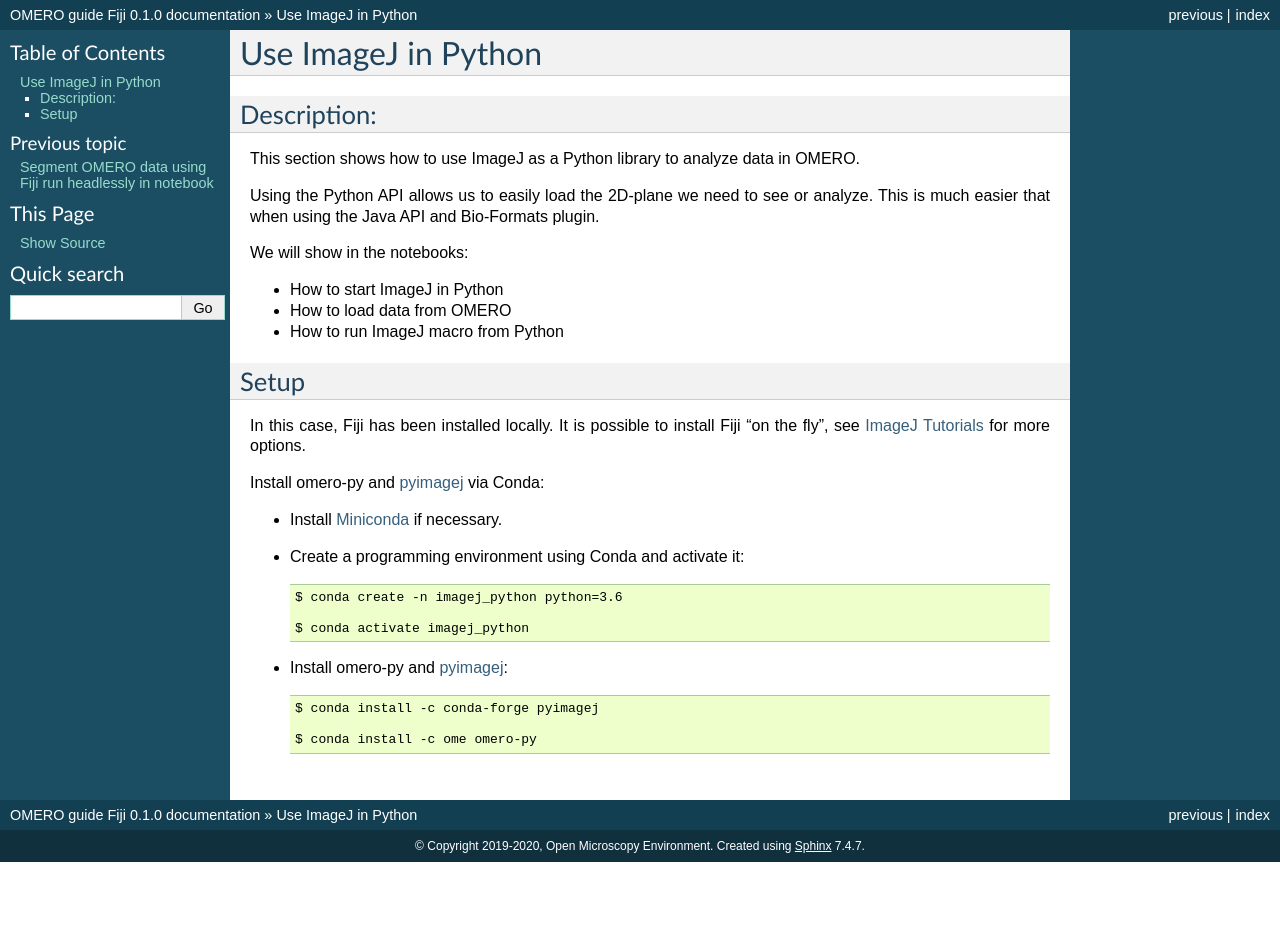
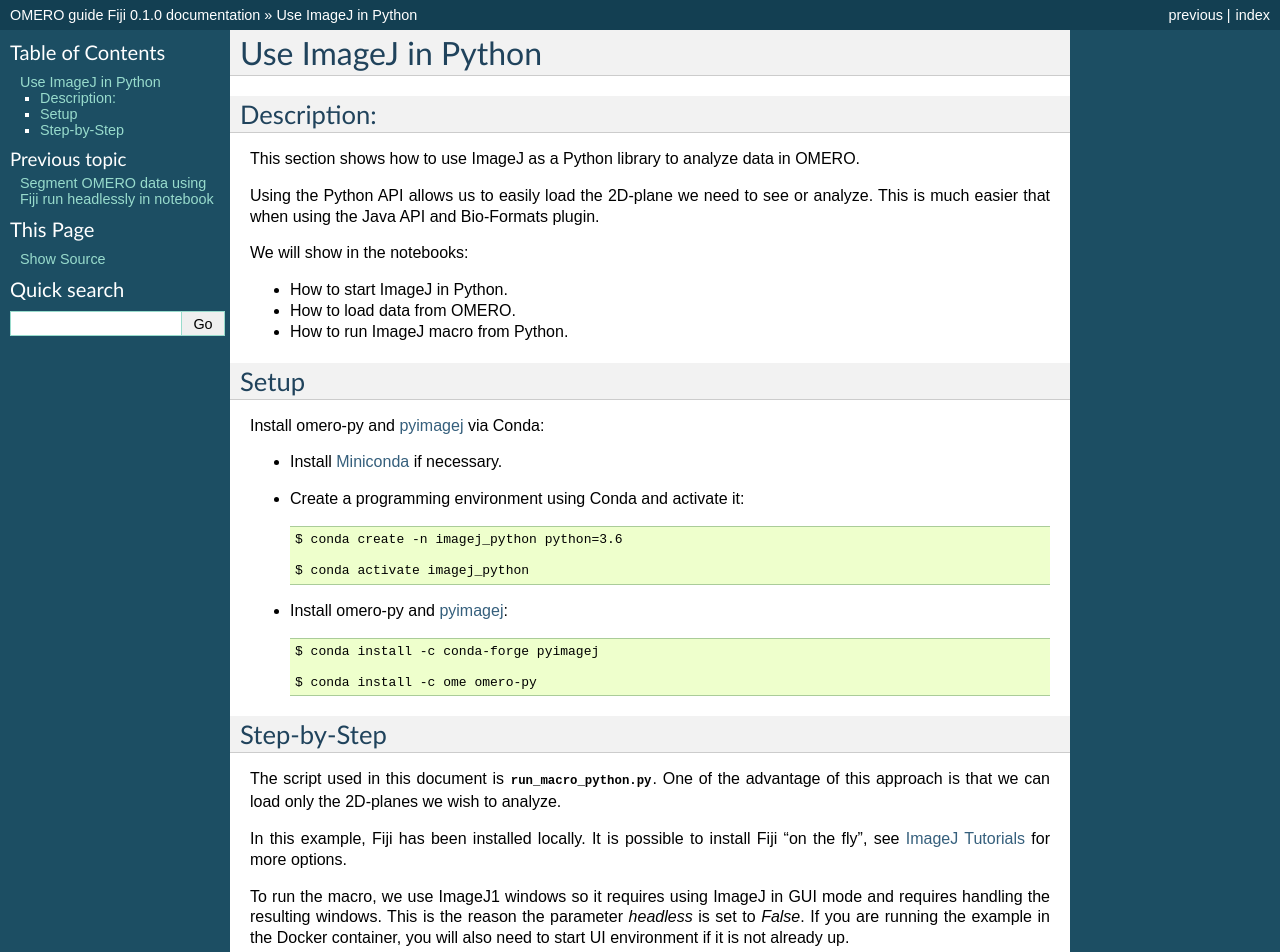
Before and after one commit to ome/omero-guide-fiji, a Sphinx documentation site: the page built from docs/imagej_python.rst, in a window 1280 px wide and 1400 px high. Shown: the top 952 px of the window. Built offline with Sphinx 7.4.7, drawn with Linux system fonts in a browser that asks for light colours; some of the changed text lies outside the part shown.

Commit message:
improve doc

```diff
--- a/docs/imagej_python.rst
+++ b/docs/imagej_python.rst
@@ -11,17 +11,14 @@
 
 We will show in the notebooks:
 
-- How to start ImageJ in Python
+- How to start ImageJ in Python.
 
-- How to load data from OMERO
+- How to load data from OMERO.
 
-- How to run ImageJ macro from Python
+- How to run ImageJ macro from Python.
 
 Setup
 -----
-
-In this case, Fiji has been installed locally. It is possible to install Fiji "on the fly",
-see `ImageJ Tutorials <https://nbviewer.jupyter.org/github/imagej/tutorials/blob/master/notebooks/ImageJ-Tutorials-and-Demo.ipynb>`_ for more options.
 
 Install omero-py and `pyimagej <https://pypi.org/project/pyimagej/>`_ via Conda:
 
@@ -38,3 +35,57 @@
     $ conda install -c conda-forge pyimagej
 
     $ conda install -c ome omero-py
+
+Step-by-Step
+------------
+
+The script used in this document is :download:`run_macro_python.py <../scripts/python/run_macro_python.py>`.
+One of the advantage of this approach is that we can load only the 2D-planes we wish to analyze.
+
+In this example, Fiji has been installed locally. It is possible to install Fiji "on the fly",
+see `ImageJ Tutorials <https://nbviewer.jupyter.org/github/imagej/tutorials/blob/master/notebooks/ImageJ-Tutorials-and-Demo.ipynb>`_ for more options.
+
+To run the macro, we use ImageJ1 windows so it requires using ImageJ in GUI mode and requires handling the resulting windows. This is the reason the parameter `headless` is set to `False`.
+If you are running the example in the Docker container,
+you will also need to start UI environment if it is not already up.
+
+If you do not use any ImageJ1 features e.g. macro, you do **not** need the UI environment and do **not** need to set the `headless` parameter (default is `True`).
+
+Modules and methods which need to be imported:
+
+.. literalinclude:: ../scripts/python/run_macro_python.py
+    :start-after: # Imports
+    :end-before: # Step 1
+
+Load Fiji. If you run the script locally, point to your local installation of Fiji or load Fiji "on the fly":
+
+.. literalinclude:: ../scripts/python/run_macro_python.py
+    :start-after: # Step 1
+    :end-before: # Step 2
+
+Connect to the server. It is also important to close the connection again
+to clear up potential resources held on the server. This is done in the
+``disconnect`` method:
+
+.. literalinclude:: ../scripts/python/run_macro_python.py
+    :start-after: # Step 2
+    :end-before: # Step 4
+
+Load an image from IDR:
+
+.. literalinclude:: ../scripts/python/run_macro_python.py
+    :start-after: # Step 3
+    :end-before: # -
+
+Load the binary plane as numpy array:
+
+.. literalinclude:: ../scripts/python/run_macro_python.py
+    :start-after: # Step 4
+    :end-before: # Step 5
+
+To be used in ImageJ, the numpy array will be converted into ImageJ types using the `to_java()` method.
+In order the use the methods implemented above in a proper standalone script:
+Wrap it all up in an ``analyse`` method and call it from ``main``:
+
+.. literalinclude:: ../scripts/python/run_macro_python.py
+    :start-after: # Step 5
```
